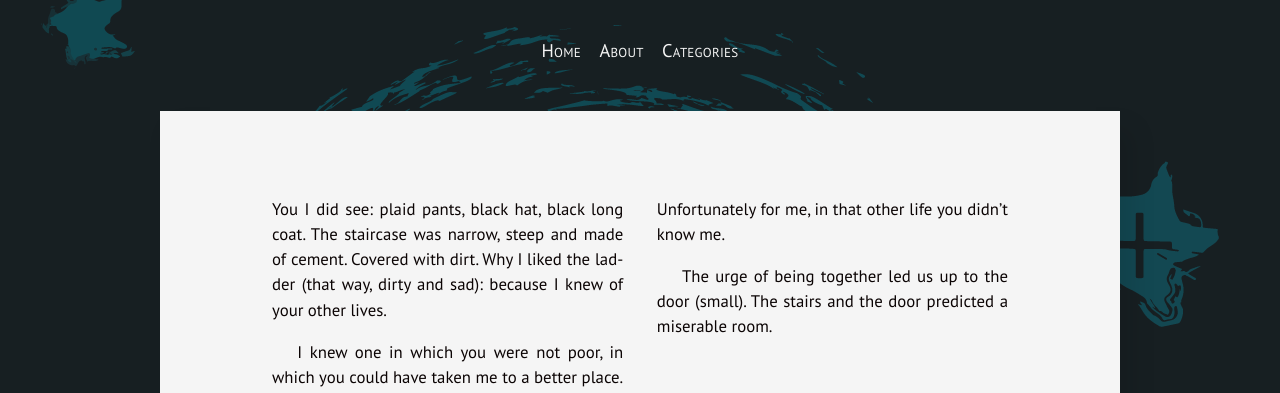
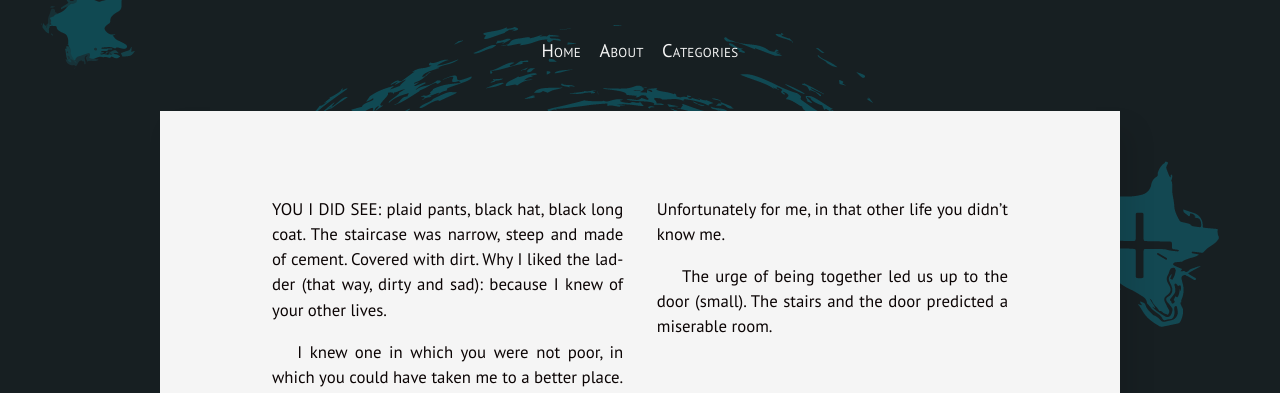
Before and after one commit to silvialohrmann/editorial, a Jekyll site: the page built from _posts/2022-11-19-You-I-did-see.md, in a window 1280 px wide. Shown: the top 393 px of the page. Built offline with Jekyll 4.4.1, drawn with Linux system fonts in a browser that asks for light colours.

Commit message:
Update 2022-11-19-You-I-did-see.md

```diff
--- a/_posts/2022-11-19-You-I-did-see.md
+++ b/_posts/2022-11-19-You-I-did-see.md
@@ -4,7 +4,7 @@ category: Microstories
 layout: post
 ---
 
-You I did see: plaid pants, black hat, black long coat. The staircase was narrow, steep and made of cement. Covered with dirt. Why I liked the ladder (that way, dirty and sad): because I knew of your other lives.
+<span class="first-sentence">You I did see</span>: plaid pants, black hat, black long coat. The staircase was narrow, steep and made of cement. Covered with dirt. Why I liked the ladder (that way, dirty and sad): because I knew of your other lives.
 
 I knew one in which you were not poor, in which you could have taken me to a better place. Unfortunately for me, in that other life you didn't know me.
 
```
